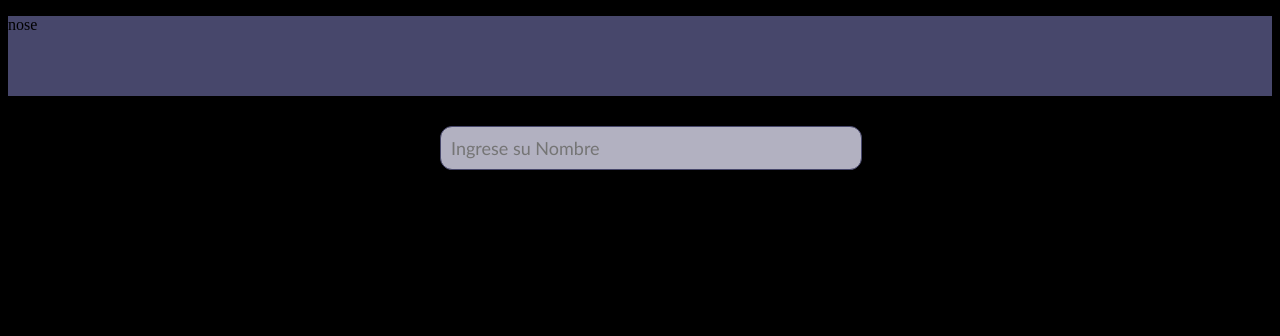
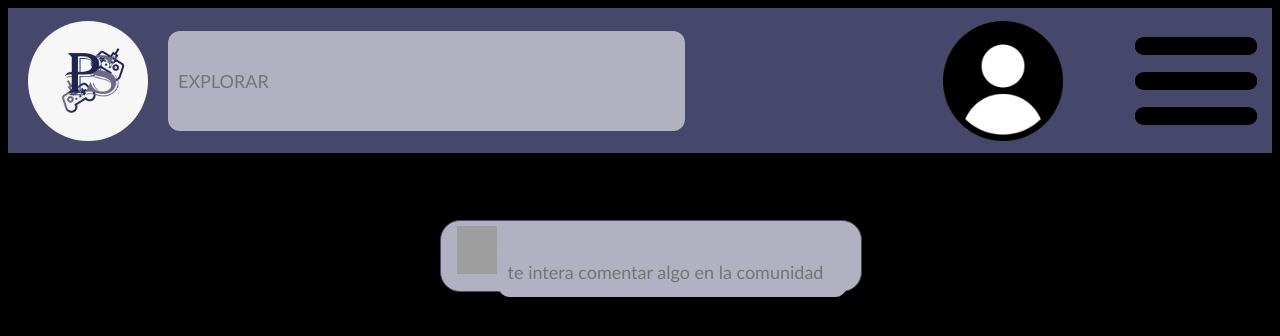
Before and after one commit to Juanchambi321/proyecto_2_5-1, a PHP site: page /pages/pagina_princicpal.html in a window 1280 px wide. Shown: the top 336 px of the page. Run offline with PHP 8.4, Linux system fonts and the light colour scheme; grey boxes are pictures that could not be loaded.

Commit message:
Add files via upload

```diff
--- a/PlayTacks/css/pagina_principal.css
+++ b/PlayTacks/css/pagina_principal.css
@@ -1,25 +1,64 @@
 
 header{
+    align-items: center;
+
+    text-align: center;
+    display:flex;
     background: #47476B;
-    height: 80px;
+    height: 145px;
     width: 100%;
     margin: 0px;
 }
 
+.img_h{
+    margin-right:20px ;
+    margin-left: 20px;
+    width: 120px;
+    height: 120px;
+    border-radius: 50%;
+    display: block;
 
+}
+.icono_menu{
 
+    height: 140px;
+    width: 140px;
+    display: flex;
+
+}
+.icono_usuario{
+    height: 120px;
+    width: 120px;
+    display: flex;
+
+}
 body{
-    background: black;
+    background: #000000;
+
+}
+.controls_B{
+    height: 80px;
+    width: 700px;
+    background: #B2B1C1;
+    padding: 10px;
+    height: 100;
+    border-radius: 12px;
+    border: 0px solid #47476B;
+    font-family: 'calibri';
+    font-size: 18px;
+    color: white;
 
 }
 
-.controls {
-    width: 100%;
+.controls_A {
+    margin-left: 30px;
+    height: 30px;
+    width: 329px;
     background: #B2B1C1;
     padding: 10px;
+    height: 100;
     border-radius: 12px;
-    margin-bottom: 16px;
-    border: 1px solid #47476B;
+    border: 0px solid #47476B;
     font-family: 'calibri';
     font-size: 18px;
     color: white;
@@ -28,10 +67,57 @@ body{
 
 .escribe{
     width: 400px;
-    padding: 30px;
+    padding: 25px;
     margin: auto;
-    margin-top: px;
-    border-radius: 4px;
+    margin-top: 12px;
     font-family: 'calibri';
     color: white;
+    display: auto;
+
 }
+.buscar{
+    height: 50px;
+    margin-top: 30px;
+    width: 100%;
+    background: #B2B1C1;
+    padding: 10px;
+    border-radius: 20px;
+    border: 1px solid #47476B;
+    font-family: 'calibri';
+    font-size: 18px;
+    color: white;
+
+}
+.boton_publicar{
+    border: 0px;
+    margin: auto;
+    height: 49px;
+    background: #B2B1C1;
+    transform: scale(1);
+    align-items: center;
+    justify-content: center;
+
+}
+
+.boton_usuario{
+    background: #47476B;
+    border: 0px;
+    margin-right: -41%;
+    margin-left: 20%;
+}
+.boton_menu{
+    background: #47476B;
+    margin-left: 45%;
+    border: 0px;
+}
+
+.img_b{
+
+    width: 40px; /* Ajusta este valor según tus necesidades */
+    height: 48px;
+    position: absolute;
+    margin-top: -30px;
+    margin-right: 10px; /* Ajusta este valor según tus necesidades */
+     /* Espacio entre la imagen y el texto */
+
+}
--- a/PlayTacks/pages/pagina_princicpal.html
+++ b/PlayTacks/pages/pagina_princicpal.html
@@ -4,6 +4,8 @@
     <meta charset="UTF-8">
     <meta name="viewport" content="width=device-width, initial-scale=1.0">
     <link rel="stylesheet" href="../css/pagina_principal.css">
+    <link rel="stylesheet"
+        href="https://fonts.googleapis.com/css2?family=Material+Symbols+Outlined:opsz,wght,FILL,GRAD@20..48,100..700,0..1,-50..200" />
     <title>pagina principal</title>
 </head>
 
@@ -11,15 +13,27 @@
 
 <body>
     <header>
-        <p>nose</p>
+        <img class= "img_h" src="/proyecto_2_5-1-main/PlayTacks/img/logotipo_inicio.jpeg" />
 
-
+        <input class="controls_B" type="text" name="nombres" id="nombres" placeholder="EXPLORAR">
+        <button class="boton_usuario">
+            <div class="icono_usuario">
+                <img src="../img/usuario.p.png">
+            </div>
+        </button>
+        <button class="boton_menu">
+            <div class="icono_menu">
+                <img src="../img/menu.png">
+            </div>
+        </button>
     </header>
-
     <main>
         <div class="escribe">
-            <input class="controls" type="text" name="nombres" id="nombres" placeholder="Ingrese su Nombre">
+            <div class="buscar">
+                <button class="boton_publicar"><img class="img_b"  src="https://cdn.icon-icons.com/icons2/1993/PNG/512/frame_gallery_image_images_photo_picture_pictures_icon_123209.png"></button>
+                <input class="controls_A" type="text" name="nombres" id="nombres" placeholder="te intera comentar algo en la comunidad">
 
+            </div>
         </div>
 
 
```
Also changed, not shown: PlayTacks/css/perfil_usuario.css (added, +84 -0 lines), PlayTacks/pages/perfil_usuario.html (added, +50 -0 lines), PlayTacks/img/logotipofoter.jpeg (added), PlayTacks/img/menu.png (added), PlayTacks/img/usuario.p.png (added), PlayTacks/img/usuario_imagen.jpeg (added).
